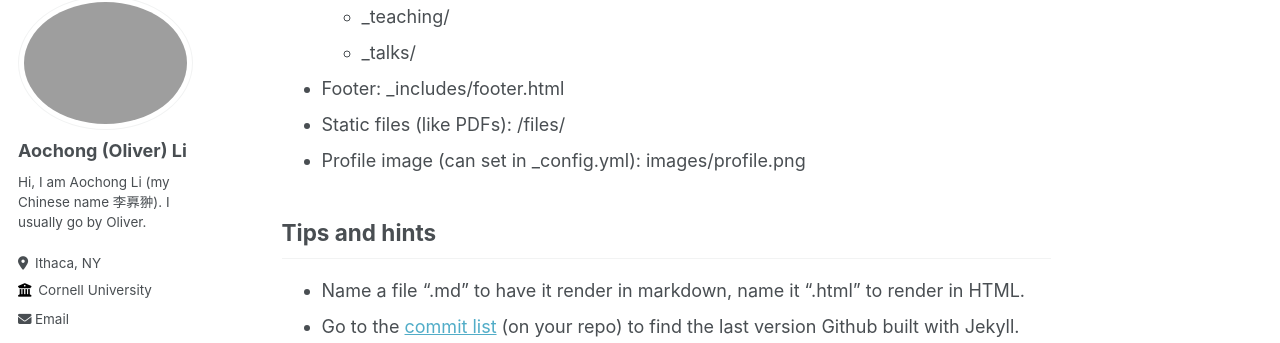
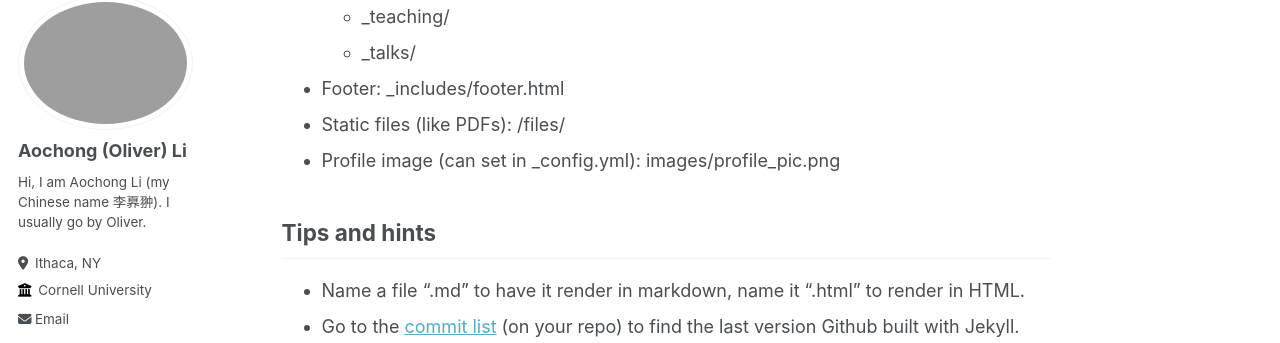
Before and after one commit to Aochong-Li/aochong-li.github.io, a Jekyll site: the page built from _pages/markdown.md, in a window 1280 px wide and 900 px high, scrolled down 389 px. Shown: the part 110-453 px from the top of the window. Built offline with Jekyll 4.4.1, drawn with Linux system fonts in a browser that asks for light colours; some web fonts are replaced.

Commit message:
update some info

```diff
--- a/_pages/markdown.md
+++ b/_pages/markdown.md
@@ -20,7 +20,7 @@
   * _talks/
 * Footer: _includes/footer.html
 * Static files (like PDFs): /files/
-* Profile image (can set in _config.yml): images/profile.png
+* Profile image (can set in _config.yml): images/profile_pic.png
 
 ## Tips and hints
 
```
Also changed, not shown: 1 other file.
